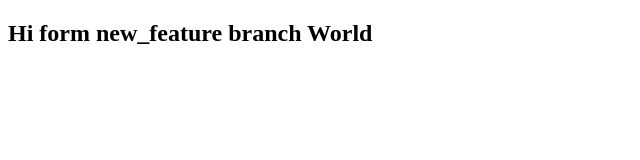
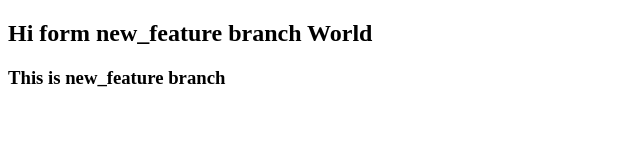
Before and after one commit to Sandeepbidla/Git-dummy-project, a plain HTML site: page index.html in a window 1280 px wide. Shown: the whole page, without its empty margins (0-640 px from the left). Drawn offline with Linux system fonts and the light colour scheme.

Commit message:
Added h3 tag in new branch

```diff
--- a/index.html
+++ b/index.html
@@ -8,5 +8,6 @@
 </head>
 <body>
  <h2>Hi form new_feature branch World</h2>
+ <h3>This is new_feature branch</h3>
 </body>
 </html>
```
